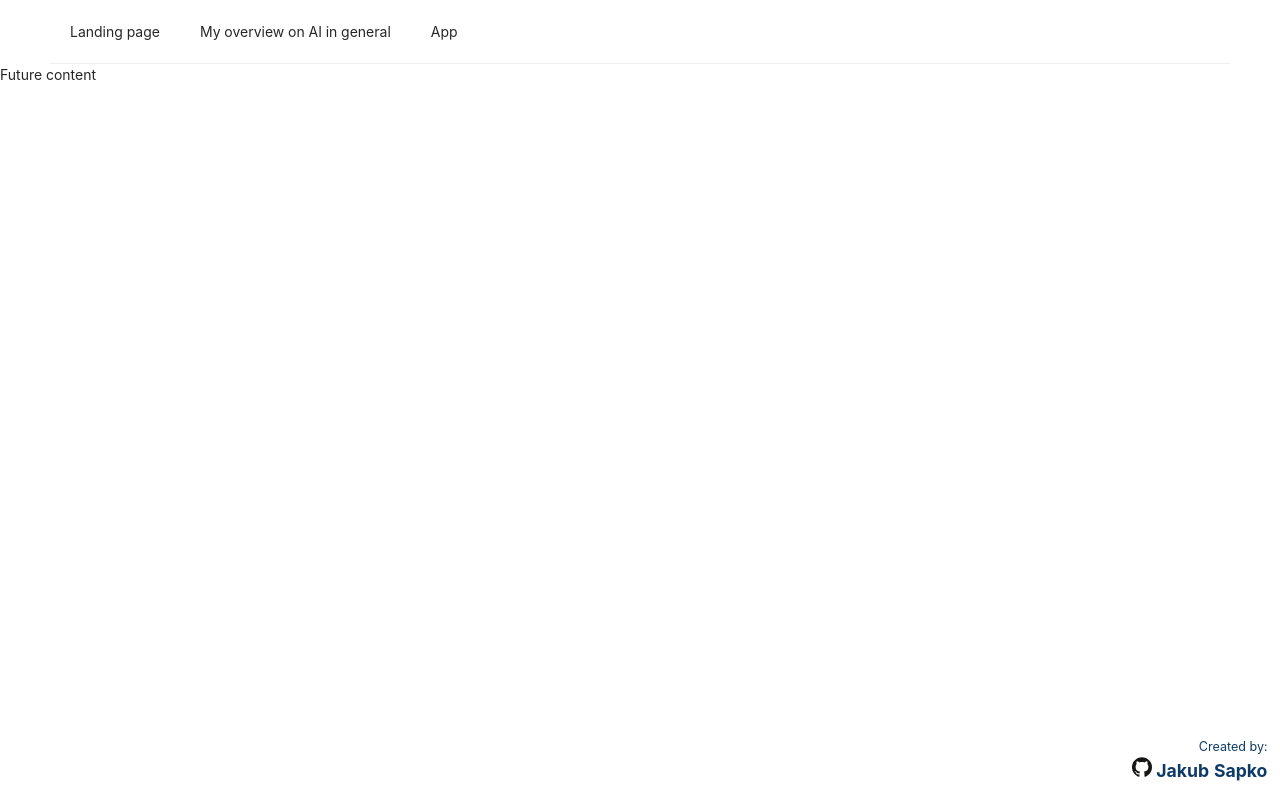
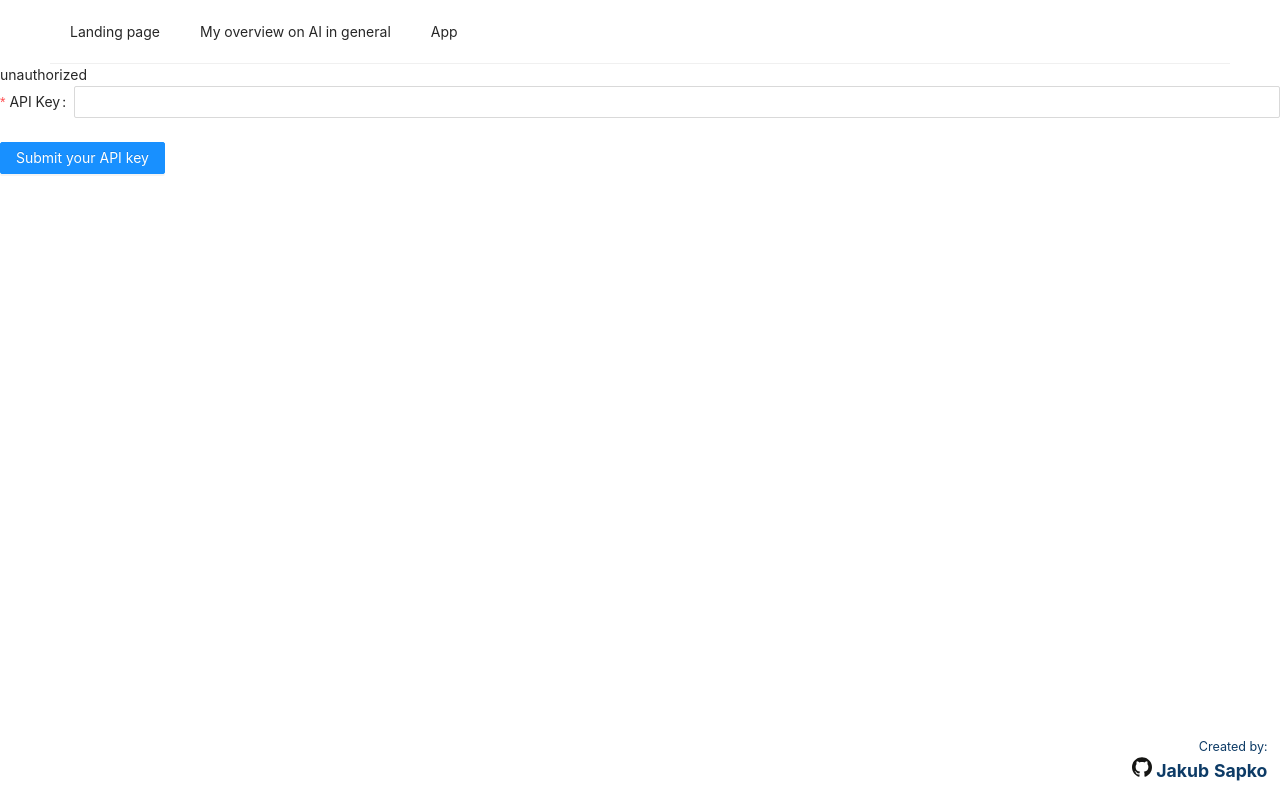
Before and after one commit to JakubSapko/newnative-recru, a React (Create React App) app in the folder nextai-recru/: page /app in a window 1280 px wide. Built offline with nearby package versions, Linux system fonts and the light colour scheme.

Commit message:
add api input form

```diff
--- /dev/null
+++ b/nextai-recru/src/components/ApiContext.tsx
@@ -0,0 +1,40 @@
+import { createContext, ReactNode, useContext, useState } from "react";
+
+interface IApiContext {
+  apiKey: string | null;
+  handleSubmit: (apiKey: string) => void;
+}
+
+
+const ApiContext = createContext<IApiContext>({
+  apiKey: null,
+  handleSubmit: (apiKey: string) => {},
+});
+
+export const useApiContext = () => {
+  const context = useContext(ApiContext);
+
+  return context;
+};
+
+type ApiContextProviderProps = {
+  children: ReactNode;
+};
+
+export const ApiContextProvider = ({ children }: ApiContextProviderProps) => {
+  const [apiKey, setApiKey] = useState<string | null>(null);
+
+  const handleSubmit = (apiKey: string) => {
+    console.log("Received key", apiKey);
+    setApiKey(apiKey);
+  };
+
+  const contextValue: IApiContext = {
+    apiKey,
+    handleSubmit,
+  };
+
+  return (
+    <ApiContext.Provider value={contextValue}>{children}</ApiContext.Provider>
+  );
+};
--- /dev/null
+++ b/nextai-recru/src/pages/MainApp/AcessedApp.tsx
@@ -0,0 +1,8 @@
+
+const AcessedApp: React.FC = () => {
+    return <div>
+        acesssed
+    </div>
+}
+
+export default AcessedApp;
--- a/nextai-recru/src/pages/MainApp/MainAppContent.tsx
+++ b/nextai-recru/src/pages/MainApp/MainAppContent.tsx
@@ -1,9 +1,26 @@
+import { useState } from "react";
+import { useApiContext } from "../../components/ApiContext";
 import Footer from "../../components/Footer";
+import AcessedApp from "./AcessedApp";
+import Unauthorized from "./Unauthorized";
 
 const MainAppContent: React.FC = () => {
+
+  const {apiKey} = useApiContext();
+
+
+  const determineViewBasedOnKey = () => {
+    console.log(apiKey);
+    if (apiKey) {
+      return <AcessedApp/>;
+    }
+    else {
+      return <Unauthorized/>;
+    }
+  }
     return (
       <>
-        Future content
+        {determineViewBasedOnKey()}
         <Footer />
       </>
     );
--- /dev/null
+++ b/nextai-recru/src/pages/MainApp/Unauthorized.tsx
@@ -0,0 +1,42 @@
+import { Button, Form, Input } from "antd";
+import { useState } from "react";
+import { useApiContext } from "../../components/ApiContext";
+
+
+interface IApiInput {
+    apiKey: string
+}
+
+const Unauthorized: React.FC = () => {
+  const { handleSubmit } = useApiContext();
+
+
+  const passInputValue = (value: IApiInput) => {
+    console.log(value.apiKey);
+    handleSubmit(value.apiKey);
+  };
+
+  return (
+    <div>
+      unauthorized
+      <Form name="apiKeyHandler" onFinish={passInputValue}>
+        <Form.Item
+          label="API Key"
+          name="apiKey"
+          rules={[
+            { required: true, message: "Please provide your OpenAI API key!" },
+          ]}
+        >
+          <Input />
+        </Form.Item>
+        <Form.Item>
+          <Button type="primary" htmlType="submit">
+            Submit your API key
+          </Button>
+        </Form.Item>
+      </Form>
+    </div>
+  );
+};
+
+export default Unauthorized;
```
